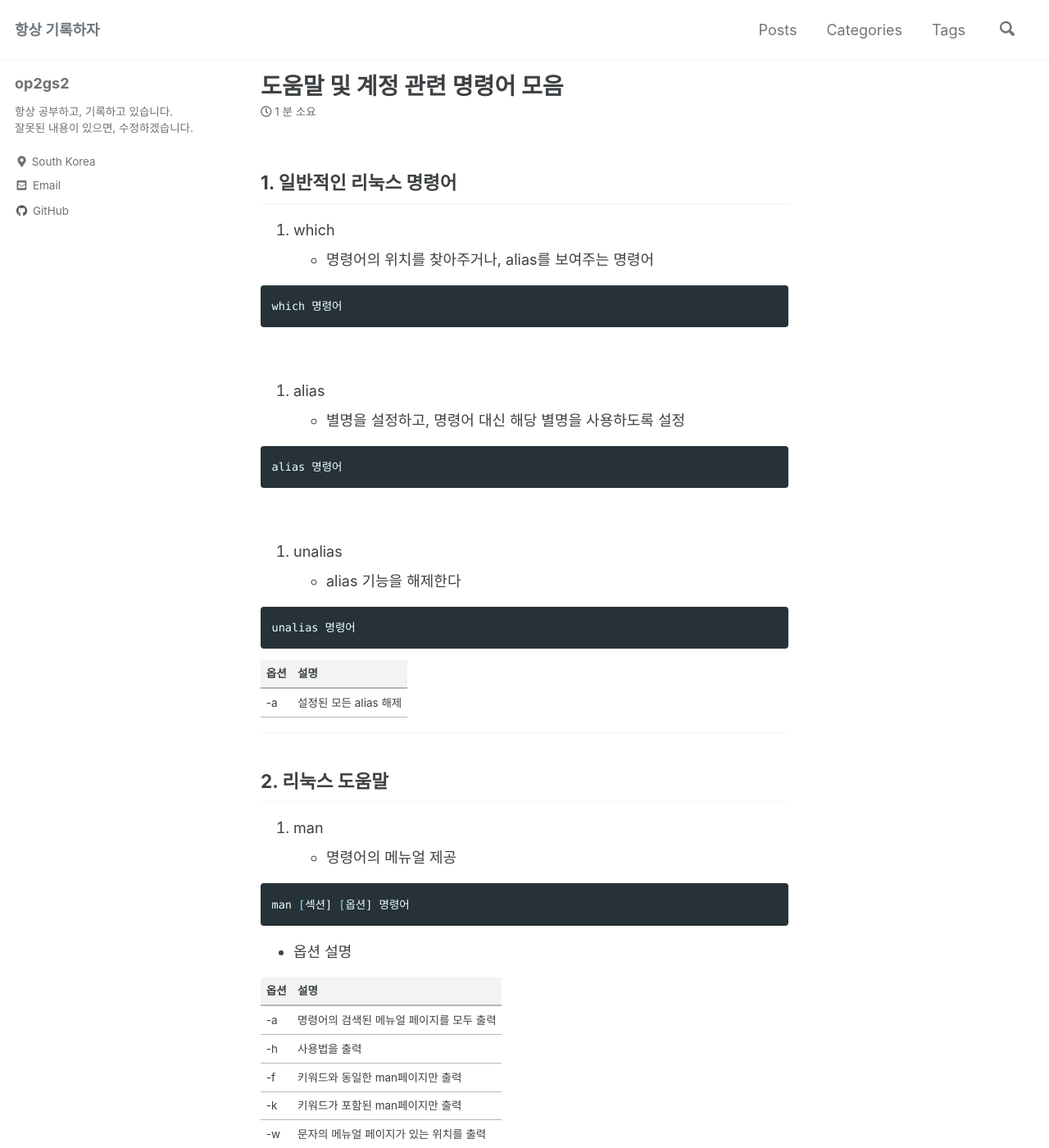
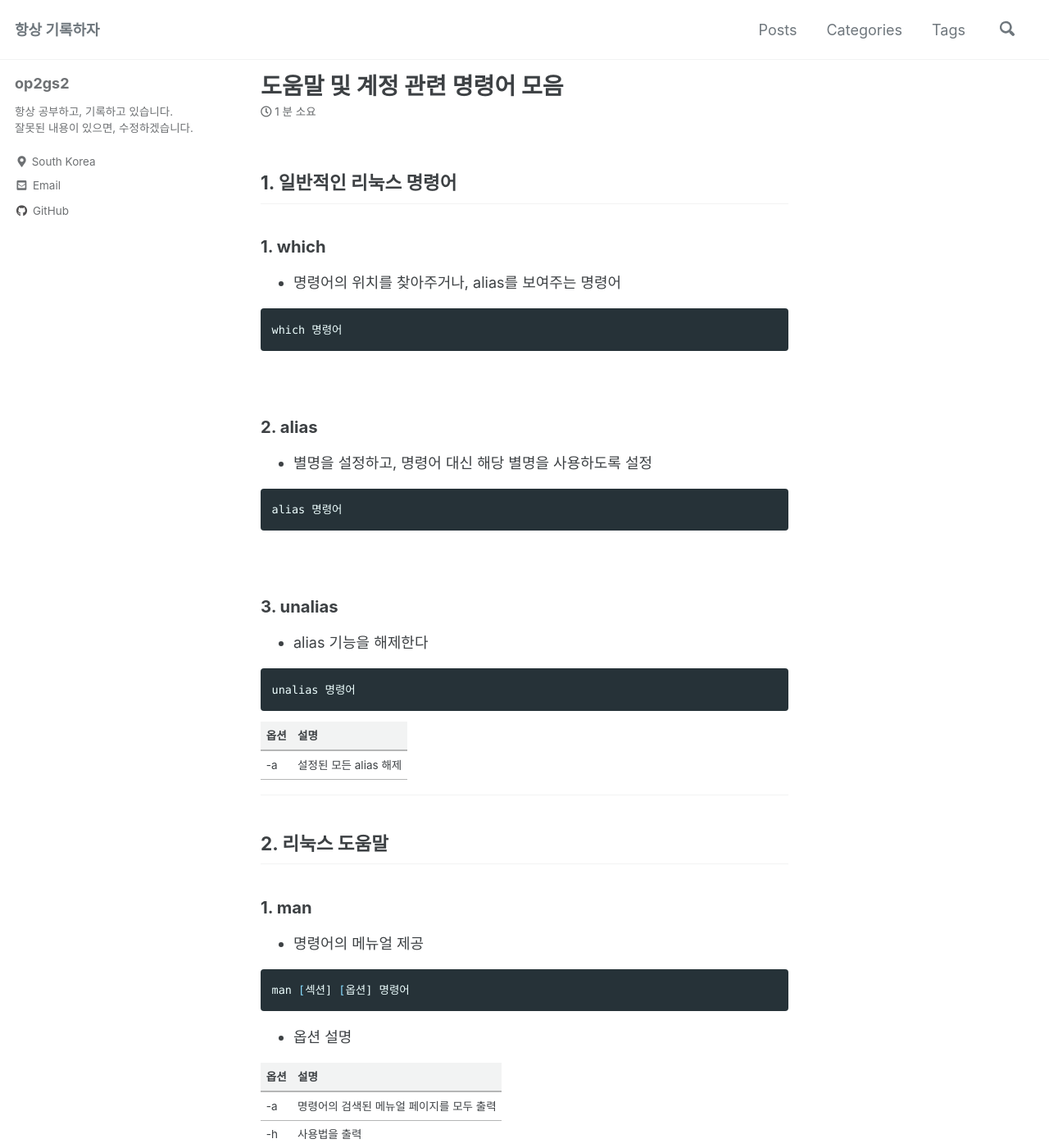
Before and after one commit to DongkilShin1/op2gs2.github.io, a Jekyll site: the page built from _posts/2021/리눅스/2021-06-20-3. 도움말 및 계정 관련 명령어 모음.md, in a window 1280 px wide and 1400 px high. Shown: the whole window at 82% size. Built offline with Jekyll 4.4.1, drawn with Linux system fonts in a browser that asks for light colours; cached includes are drawn as plain includes; comment, search, counter and statistics services are not loaded; some of the changed text lies outside the part shown.

Commit message:
CHANGE Post

````diff
--- a/_posts/2021/리눅스/2021-06-20-3. 도움말 및 계정 관련 명령어 모음.md
+++ b/_posts/2021/리눅스/2021-06-20-3. 도움말 및 계정 관련 명령어 모음.md
@@ -13,7 +13,7 @@ last_modified_at: 2021-06-20T19:36:00+09:00
 ---
 
 ## 1. 일반적인 리눅스 명령어
-1. which
+### 1. which
 - 명령어의 위치를 찾아주거나, alias를 보여주는 명령어
 
 ```bash
@@ -21,7 +21,7 @@ which 명령어
 ```
 <br>
 
-2. alias
+### 2. alias
 - 별명을 설정하고, 명령어 대신 해당 별명을 사용하도록 설정
 
 ```bash
@@ -30,7 +30,7 @@ alias 명령어
 
 <br>
 
-3. unalias
+### 3. unalias
 - alias 기능을 해제한다
 
 ```bash
@@ -44,7 +44,7 @@ unalias 명령어
 ---------------
 
 ## 2. 리눅스 도움말
-1. man
+### 1. man
 - 명령어의 메뉴얼 제공
 
 ```bash
@@ -77,7 +77,7 @@ man [섹션] [옵션] 명령어
 ---------------
 
 ## 3. 사용자 생성 명령어
-1. useradd
+### 1. useradd
 - 계정을 생성하는 명령어
 - 홈 디렉터리는 /home/'계정명'
 - 생성된 계정정보는 /etc/passwd, /etc/shadow, /etc/group에 저장
@@ -99,7 +99,7 @@ useradd [옵션] 계정명
 
 <br>
 
-2. passwd
+### 2. passwd
 - 패스워드를 입력 및 변경하는 명령어
 - 패스워드는 /etc/shadow 파일 안에 기록
 
@@ -119,10 +119,10 @@ passwd [옵션] 계정명
 -----
 
 ## 4. 사용자 조회 명령어
-1. users
+### 1. users
 - 시스템에 로그인한 사용자 정보를 출력
 <br>
-2. w
+### 2. w
 - 현재 접속 중인 사용자들의 정보를 나타내는 명령어
 
 <br>
````
Also changed, not shown: _posts/2021/개인정보보호법/2021-06-20-주민등록법 제7조 제3항 등 위헌소원 판결문 정리.md (+23 -14 lines).
